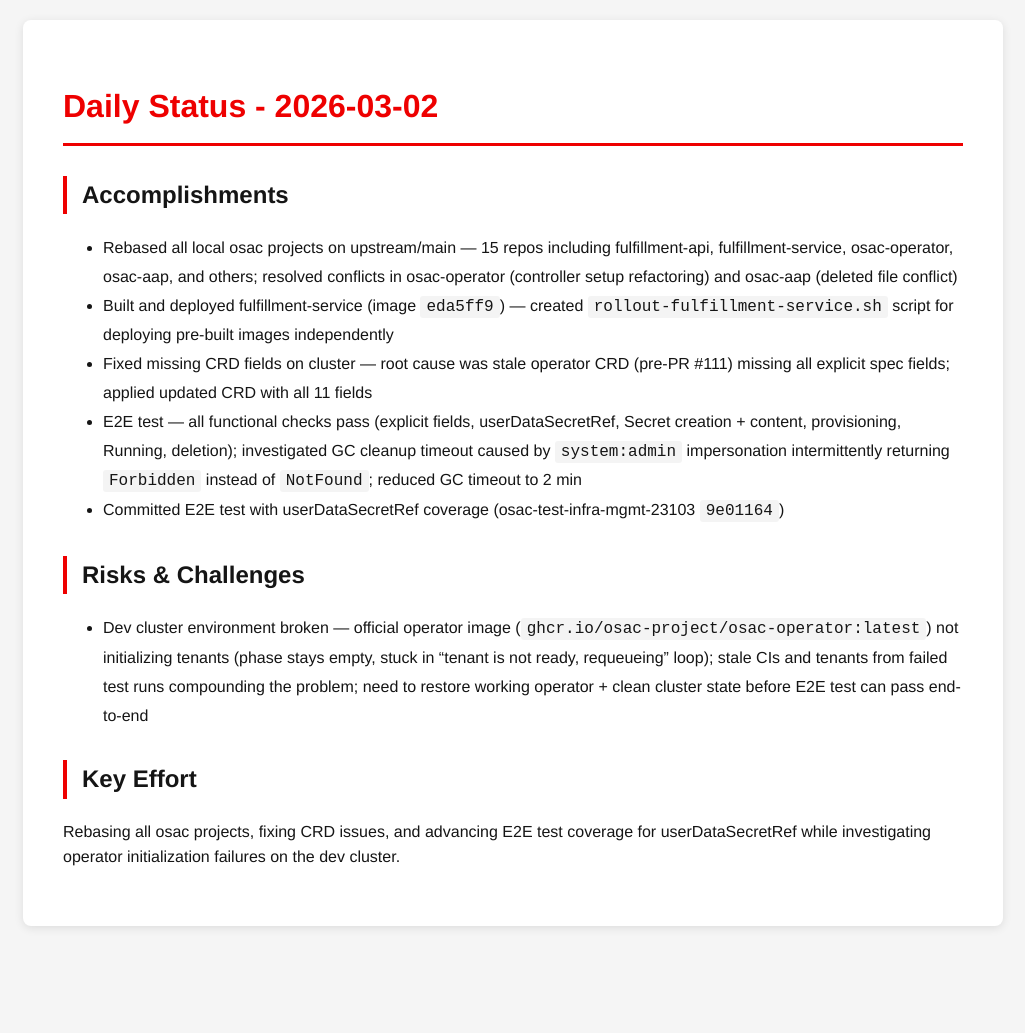
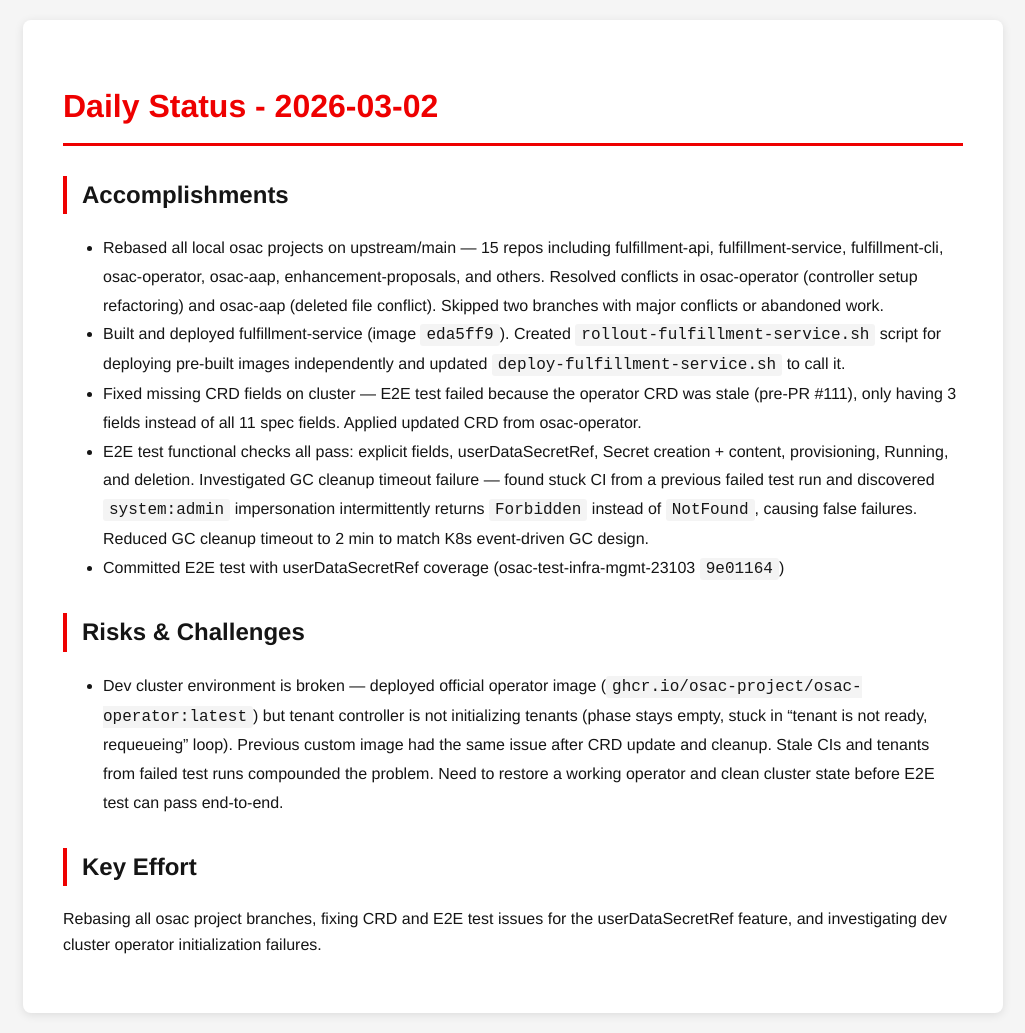
Before and after one commit to tzvatot/daily-status, a Jekyll site: the page built from 2026-03-02.md, in a window 1280 px wide. Shown: the whole page, without its empty margins (127-1152 px from the left). Built offline with Jekyll 4.4.1, drawn with Linux system fonts in a browser that asks for light colours; before the commit the page ends 946 px from its top, so only the background shows below that.

Commit message:
Daily status update - 2026-03-02

```diff
--- a/2026-03-02.md
+++ b/2026-03-02.md
@@ -7,14 +7,14 @@
 # Daily Status - 2026-03-02
 
 ## Accomplishments
-- Rebased all local osac projects on upstream/main — 15 repos including fulfillment-api, fulfillment-service, osac-operator, osac-aap, and others; resolved conflicts in osac-operator (controller setup refactoring) and osac-aap (deleted file conflict)
-- Built and deployed fulfillment-service (image `eda5ff9`) — created `rollout-fulfillment-service.sh` script for deploying pre-built images independently
-- Fixed missing CRD fields on cluster — root cause was stale operator CRD (pre-PR #111) missing all explicit spec fields; applied updated CRD with all 11 fields
-- E2E test — all functional checks pass (explicit fields, userDataSecretRef, Secret creation + content, provisioning, Running, deletion); investigated GC cleanup timeout caused by `system:admin` impersonation intermittently returning `Forbidden` instead of `NotFound`; reduced GC timeout to 2 min
+- Rebased all local osac projects on upstream/main — 15 repos including fulfillment-api, fulfillment-service, fulfillment-cli, osac-operator, osac-aap, enhancement-proposals, and others. Resolved conflicts in osac-operator (controller setup refactoring) and osac-aap (deleted file conflict). Skipped two branches with major conflicts or abandoned work.
+- Built and deployed fulfillment-service (image `eda5ff9`). Created `rollout-fulfillment-service.sh` script for deploying pre-built images independently and updated `deploy-fulfillment-service.sh` to call it.
+- Fixed missing CRD fields on cluster — E2E test failed because the operator CRD was stale (pre-PR #111), only having 3 fields instead of all 11 spec fields. Applied updated CRD from osac-operator.
+- E2E test functional checks all pass: explicit fields, userDataSecretRef, Secret creation + content, provisioning, Running, and deletion. Investigated GC cleanup timeout failure — found stuck CI from a previous failed test run and discovered `system:admin` impersonation intermittently returns `Forbidden` instead of `NotFound`, causing false failures. Reduced GC cleanup timeout to 2 min to match K8s event-driven GC design.
 - Committed E2E test with userDataSecretRef coverage (osac-test-infra-mgmt-23103 `9e01164`)
 
 ## Risks & Challenges
-- Dev cluster environment broken — official operator image (`ghcr.io/osac-project/osac-operator:latest`) not initializing tenants (phase stays empty, stuck in "tenant is not ready, requeueing" loop); stale CIs and tenants from failed test runs compounding the problem; need to restore working operator + clean cluster state before E2E test can pass end-to-end
+- Dev cluster environment is broken — deployed official operator image (`ghcr.io/osac-project/osac-operator:latest`) but tenant controller is not initializing tenants (phase stays empty, stuck in "tenant is not ready, requeueing" loop). Previous custom image had the same issue after CRD update and cleanup. Stale CIs and tenants from failed test runs compounded the problem. Need to restore a working operator and clean cluster state before E2E test can pass end-to-end.
 
 ## Key Effort
-Rebasing all osac projects, fixing CRD issues, and advancing E2E test coverage for userDataSecretRef while investigating operator initialization failures on the dev cluster.
+Rebasing all osac project branches, fixing CRD and E2E test issues for the userDataSecretRef feature, and investigating dev cluster operator initialization failures.
```
